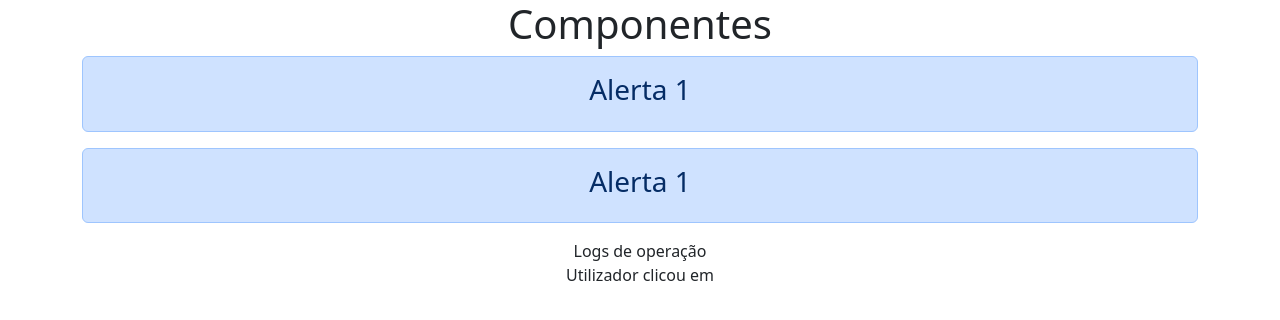
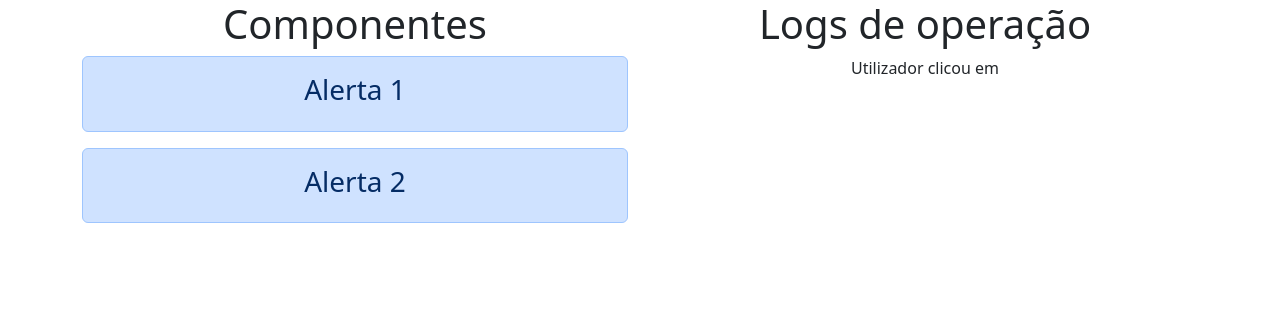
Before and after one commit to eduardoteles/ReactApp, a React (Vite) app: page / in a window 1280 px wide. Shown: the top 320 px of the page. Built offline with nearby package versions, Linux system fonts and the light colour scheme.

Commit message:
v7.1 refined operations log

```diff
--- a/src/App.tsx
+++ b/src/App.tsx
@@ -3,12 +3,11 @@ import Alert from "./components/Alert";
 
 function App() {
   //State for logs
-  const [logs, setLogs] = useState("");
+  const [logs, setLogs] = useState<string[]>([]);
 
   //Handler for selection event
-  const onSelectItem = (logs: string) => {
-    console.log("Item selecionado:", logs);
-    setLogs(logs);
+  const onSelectItem = (id: string, data: string) => {
+    setLogs([...logs, data]);
   };
 
   return (
@@ -17,21 +16,31 @@ function App() {
         <div className="row">
           <div className="col">
             <h1>Componentes</h1>
-            <Alert onSelectItem={onSelectItem} id="secção de alerta 1">
+            <Alert onSelectItem={onSelectItem} id="1" message="Alerta secção 1">
               <div>
                 <h3>Alerta 1</h3>
               </div>
             </Alert>
-            <Alert onSelectItem={onSelectItem} id="secção de alerta numero 2">
+            <Alert onSelectItem={onSelectItem} id="2" message="Alerta secção2">
               <div>
-                <h3>Alerta 1</h3>
+                <h3>Alerta 2</h3>
               </div>
             </Alert>
           </div>
-        </div>
-        <div className="col">
-          <div>Logs de operação</div>
-          <div>Utilizador clicou em {logs}</div>
+          <div className="col">
+            <div>
+              <h1>Logs de operação</h1>
+            </div>
+            <div>
+              Utilizador clicou em{" "}
+              {logs.map((log, index) => (
+                <div key={index}>
+                  {log}
+                  <br />
+                </div>
+              ))}
+            </div>
+          </div>
         </div>
       </div>
     </>
--- a/src/components/Alert.tsx
+++ b/src/components/Alert.tsx
@@ -2,11 +2,12 @@ import React, { use, useState, type ReactNode } from "react";
 
 interface AlertProps {
   children: ReactNode;
-  onSelectItem: (item: string) => void;
+  onSelectItem: (id: string, item: string) => void;
   id: string;
+  message: string;
 }
 
-function Alert({ children, onSelectItem, id }: AlertProps) {
+function Alert({ children, onSelectItem, id, message }: AlertProps) {
   const [selectStyle, setSelectStyle] = useState(true);
 
   return (
@@ -16,7 +17,7 @@ function Alert({ children, onSelectItem, id }: AlertProps) {
         role="alert"
         onClick={() => {
           setSelectStyle(!selectStyle);
-          onSelectItem(id);
+          onSelectItem(id, message);
         }}
       >
         {children}
```
